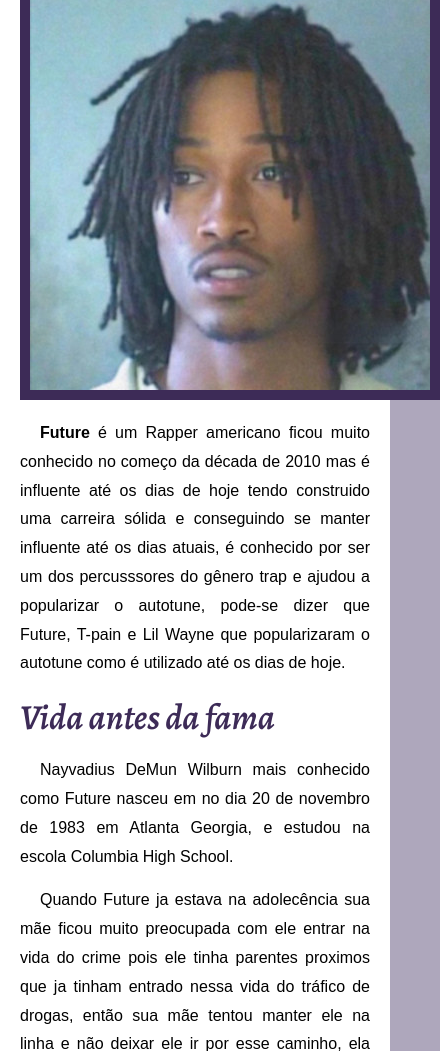
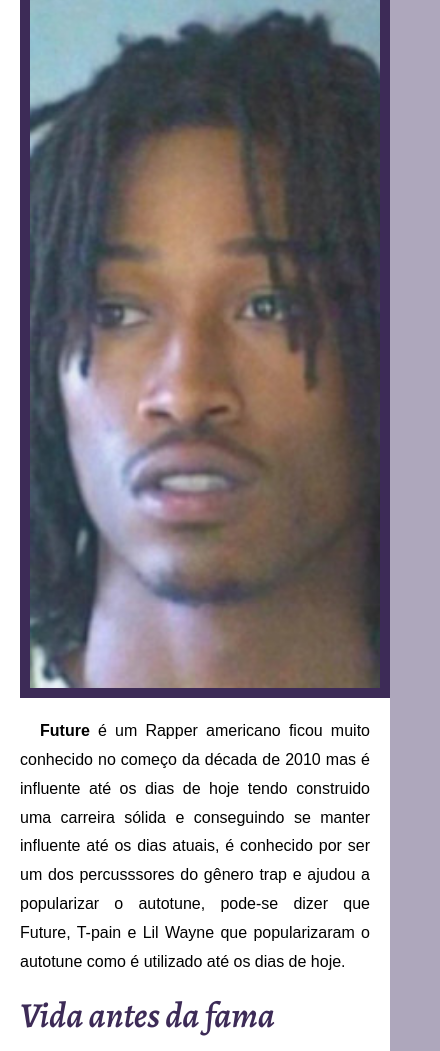
Before and after one commit to SamuelRodrigues1224/projeto-future, a plain HTML site: page index.html in a window 390 px wide. Shown: the part 382-1433 px from the top of the page, 440 px wide, since content can reach past the window. Drawn offline with nearby package versions, Linux system fonts and the light colour scheme; a web font is replaced by a local one.

Commit message:
tentativa de arrumar as imagens

```diff
--- a/index.html
+++ b/index.html
@@ -20,7 +20,10 @@
     </nav>
     <main>
         <h1>Future um dos maiores da decada!</h1>
-            <img src="fotogrande.jpg" alt="">
+            <picture>
+                <source media="(max-width:400px )" srcset="fotomobilejovem.png">
+                <img src="fotogrande.jpg" alt="">
+            </picture>
             <p><strong>Future</strong> é um Rapper americano ficou muito conhecido no começo da década de 2010 mas é influente até os dias de hoje tendo construido uma carreira sólida e conseguindo se manter influente até os dias atuais, é conhecido por ser um dos percusssores do gênero trap e ajudou a popularizar o autotune, pode-se dizer que Future, T-pain e Lil Wayne que popularizaram o autotune como é utilizado até os dias de hoje.</p>
                   <h2>Vida antes da fama</h2>
             <p>
--- a/style.css
+++ b/style.css
@@ -119,7 +119,7 @@ main a {
 main img{
     background-color: var(--cor4);
     padding: 10px;
-    min-width: 100px;
+    width: 100%;
 }
 .video {
     background-color: var(--cor3);
```
Also changed, not shown: fotofuturemobile.jpeg (added), fotomobilejovem.png (added).
